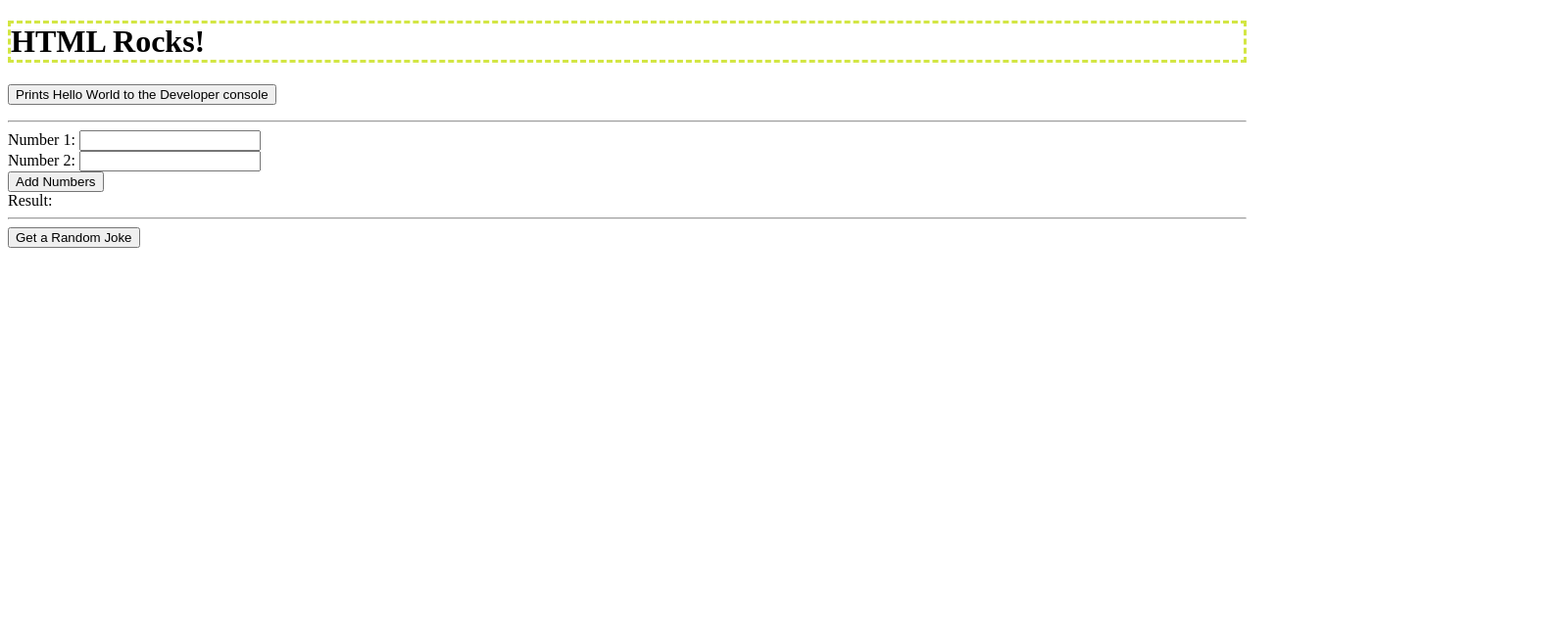
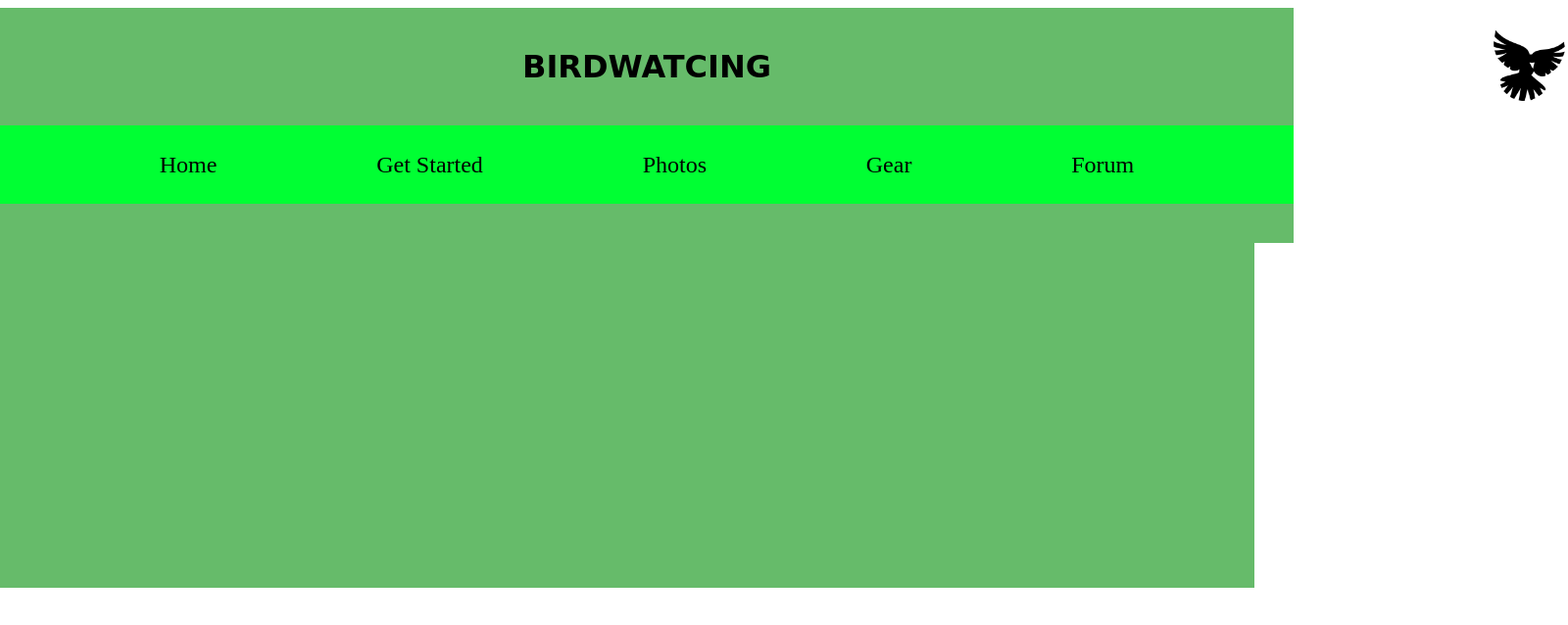
Before and after one commit to GABRIELREYNOLDS-alt/module4, a website: page index.html in a window 1280 px wide. Shown: the whole page at 98% size, 1600 px wide, since content can reach past the window. Drawn offline with Linux system fonts and the light colour scheme.

Commit message:
updated day 1 css

```diff
--- a/css/style.css
+++ b/css/style.css
@@ -1,4 +1,53 @@
-h1{
-  border-color: #d3e644;
-  border-style: dashed;
+/* Header styles */
+.header {
+  display: flex;
+  justify-content: center;
+  align-items: flex-start;
+  height: 25vh;
+  left: 0;
+  width: 100%;
+  background-color: #66bb6a;
+  color: rgb(0, 0, 0);
+  padding: 20px;
+  position: absolute;
 }
+.menu {
+  position: absolute;
+  top: 15vh;
+  left: 0;
+  width: 100%;
+  height: 10vh;
+  background-color: rgb(0, 255, 51);
+  display: flex;
+  justify-content: space-evenly;
+  align-items: center;
+  color: rgb(0, 0, 0);
+  font-size: 1.5rem;
+}
+.big-box {
+  position: absolute;
+  top: 28vh;
+  height: 47vh;
+  left: 0;
+  width: 100%;
+  background-color: #66bb6a;
+
+  display: flex;
+    justify-content: center;
+    align-items: center;
+    color: white;
+    font-size: 1.5rem;
+}
+.title {
+  position: absolute;
+  left: 50%;
+  transform: translateX(-50%);
+  font-size: 2rem;
+  font-family: cursive;
+  white-space: nowrap;
+}
+.header img {
+  height: 80px;
+  width: auto;
+  margin-left: 1800px;
+}
--- a/index.html
+++ b/index.html
@@ -2,78 +2,24 @@
 <html>
 
 <head>
-  <meta charset="utf-8">
-  <title>Hello World!</title>
-  <meta name="description" content="">
-  <meta name="viewport" content="width=device-width, initial-scale=1">
   <link rel="stylesheet" href="css/style.css">
-  <link rel="shortcut icon" href="img/favicon.ico">
 </head>
 
 <body>
-  <h1>HTML Rocks!</h1>
-  <p>
-    <button  onclick="helloWorld()">Prints Hello World to the Developer console</button>
-  </p>
-  <hr>
-  <form id="addForm">
-    <label for="num1">Number 1:</label>
-    <input type="number" id="num1" name="num1" required>
-    <br>
-    <label for="num2">Number 2:</label>
-    <input type="number" id="num2" name="num2" required>
-    <br>
-    <button type="submit">Add Numbers</button>
-  </form>
+  <div class="header">
+    <h1 class="title">BIRDWATCING</h1>
+    <div class="menu">
+      <span>Home</span>
+      <span>Get Started</span>
+      <span>Photos</span>
+      <span>Gear</span>
+      <span>Forum</span>
+    </div>
+    <img src="module4/assets/dove.png" alt="dove">
+  </div>
+  <div class="big-box">
 
-  <label id="result">Result:</label>
-
-  <hr>
-
-  <button id="jokeButton">Get a Random Joke</button>
-  <p id="joke"></p>
-
-  <script type="module" script="js/main.js">
-    import {helloWorld, add, fetchRandomJoke} from './js/main.js';
-
-    // This shows how to assign a function to the window object
-    // so that it can be called from the browser console
-    window.helloWorld = helloWorld;
-
-    // This shows how to add an event listener to a button in the HTML
-    // and call a function when the button is clicked
-    const form = document.getElementById('addForm');
-    form.addEventListener('submit', function(e) {
-      e.preventDefault();
-      const num1 = parseFloat(document.getElementById('num1').value);
-      const num2 = parseFloat(document.getElementById('num2').value);
-      try{
-        const result = add(num1, num2);
-        document.getElementById('result').textContent = `Result: ${result}`;
-      }catch(e){
-        console.error(e);
-        document.getElementById('result').textContent = `Error: ${e.message}`;
-      }
-
-    });
-
-    // this shows how to add an event listener to a button in the HTML
-    // that calls a function that fetches a random joke from an API
-    // and displays it on the page
-    const jokebtn = document.getElementById('jokeButton');
-    const jokeresult = document.getElementById('joke');
-    jokebtn.addEventListener('click', async () => {
-      try {
-        jokeresult.textContent = 'Loading...';
-        const joke = await fetchRandomJoke();
-        document.getElementById('joke').textContent = joke;
-      } catch (e) {
-        console.error(e);
-        document.getElementById('joke').textContent = `Error: ${e.message}`;
-      }
-    });
-  </script>
-
+  </div>
 </body>
 
 </html>
```
Also changed, not shown: module4/assets/index.html (added, +47 -0 lines), module4/assets/dove.png (added), module4/assets/favorite-1.jpg (added), module4/assets/favorite-1_th.jpg (added), module4/assets/favorite-2.jpg (added), module4/assets/favorite-2_th.jpg (added), module4/assets/favorite-3.jpg (added), module4/assets/favorite-3_th.jpg (added), module4/assets/favorite-4.jpg (added), module4/assets/favorite-4_th.jpg (added), module4/assets/style.css (added).
